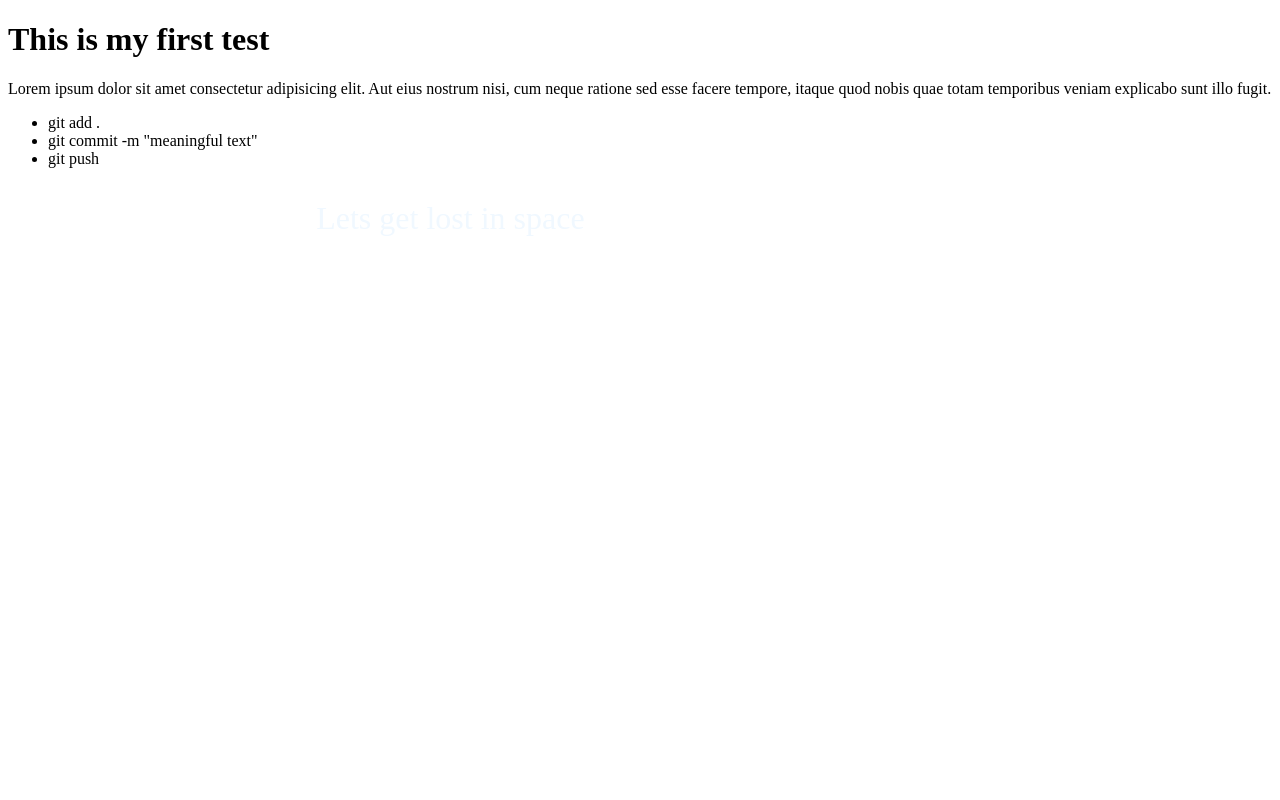
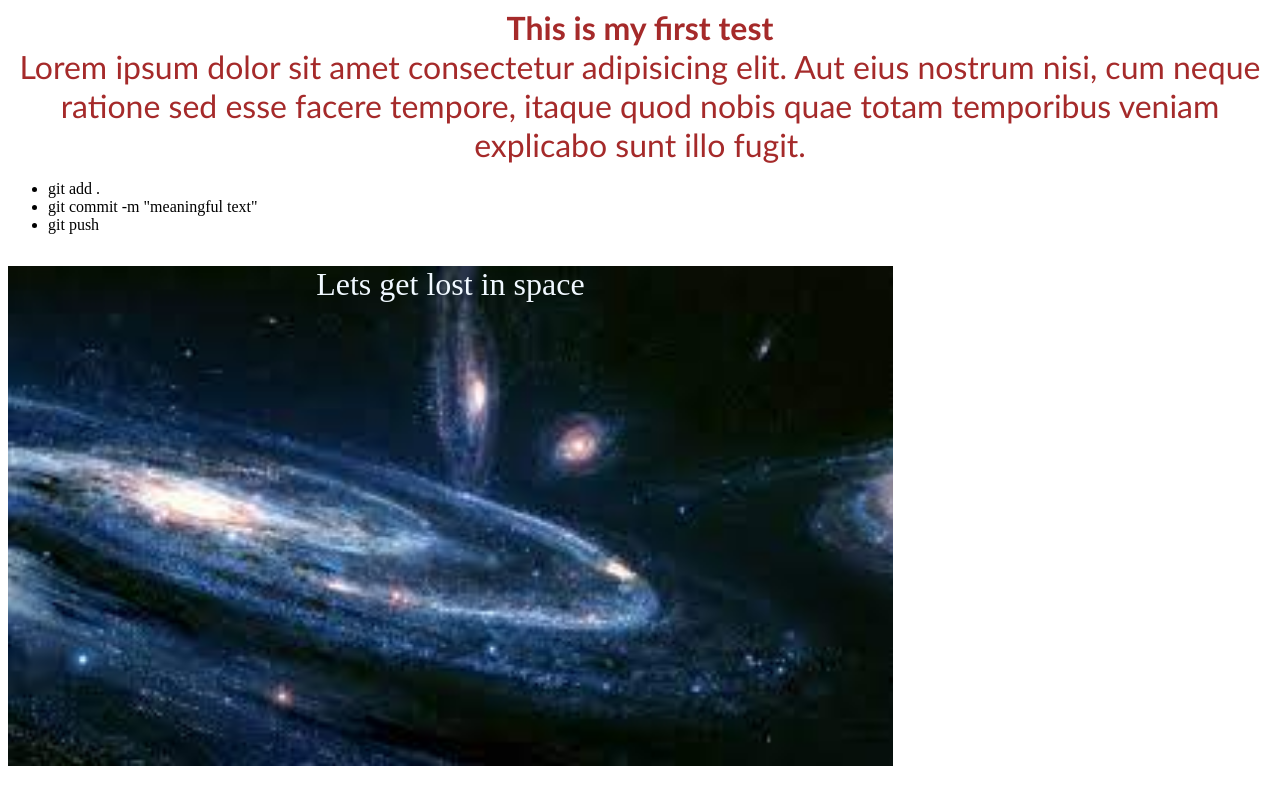
Before and after one commit to Rakeinn/beta-test, a plain HTML site: page index.html in a window 1280 px wide. Drawn offline with Linux system fonts and the light colour scheme; the site is published under a folder, as on GitHub Pages, so addresses that start at the root find nothing.

Commit message:
initial block

```diff
--- a/index.html
+++ b/index.html
@@ -4,7 +4,7 @@
     <meta charset="UTF-8">
     <meta name="viewport" content="width=device-width, initial-scale=1.0">
     <title>My first Beta</title>
-    <link rel="stylesheet" href="/styles/style.css">
+    <link rel="stylesheet" href="styles/style.css">
 </head>
 <body>
     <div>
@@ -18,7 +18,7 @@
         <li>git push</li>
     </ul>
   </div>
-  <div style="background-image: url(/images/images.jpg);background-size: cover;height: 500px; width: 70%;">
+  <div style="background-image: url(images/images.jpg);background-size: cover;height: 500px; width: 70%;">
     <p style="text-align: center; font-size: xx-large; color: aliceblue;"> Lets get lost in space</p>
   </div>
 </body>
```
